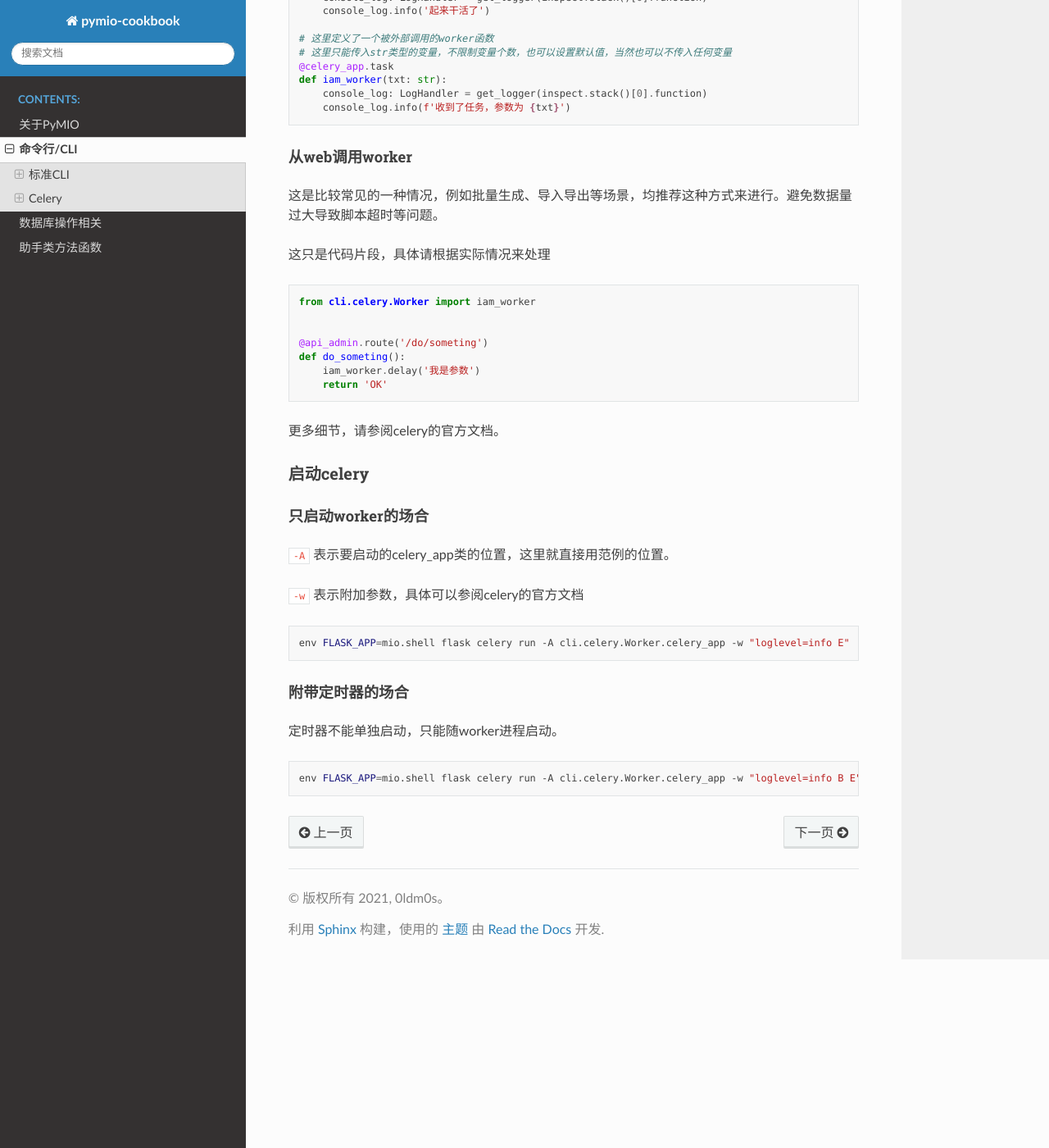
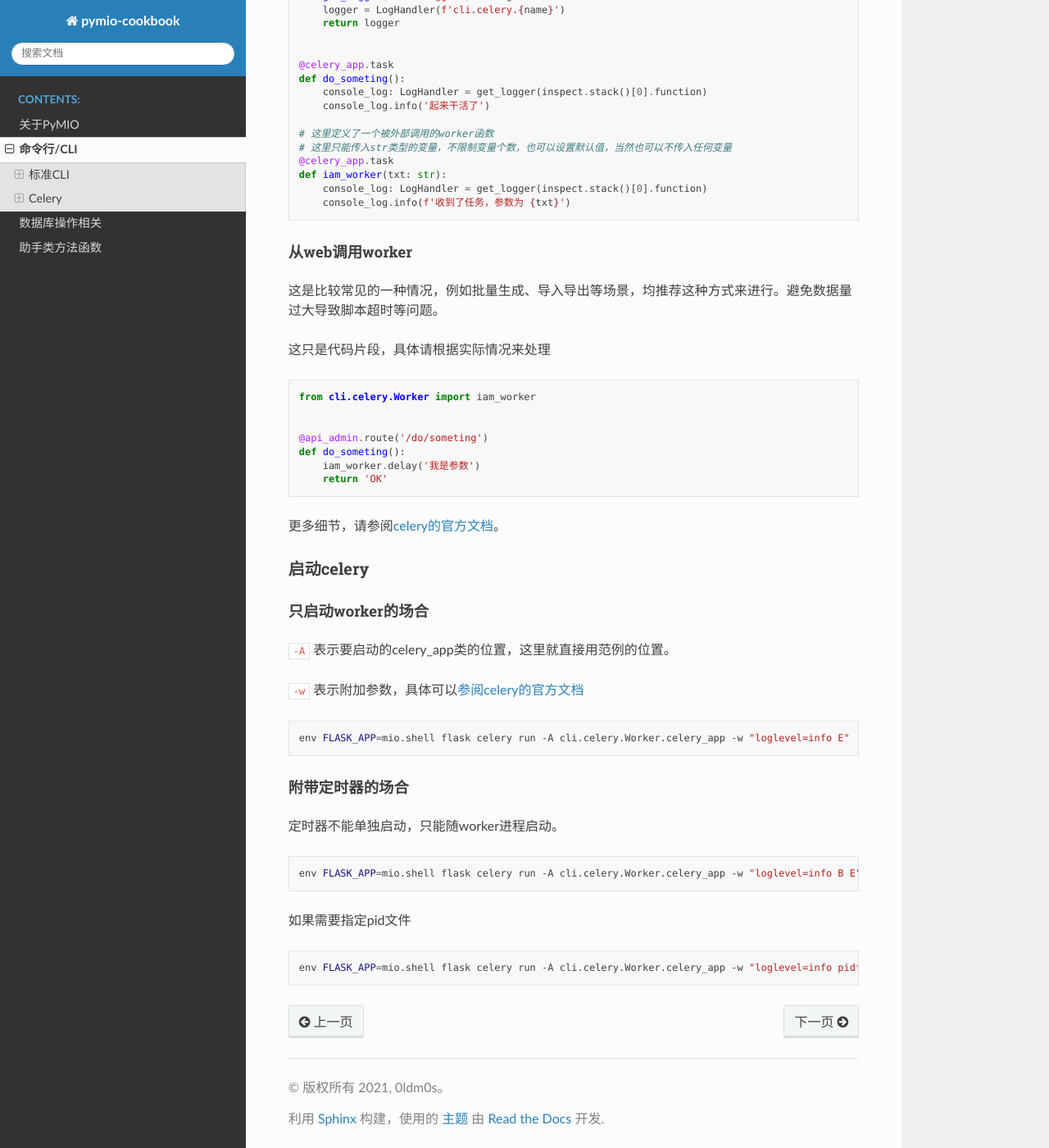
Before and after one commit to 0ldm0s/pymio-book, a Sphinx documentation site: the page built from source/zh-cn/cli.md, in a window 1280 px wide and 1400 px high, scrolled down 2287 px. Shown: the whole window at 82% size. Built offline with Sphinx 7.4.7 and the Read the Docs theme 2.0.0, drawn with Linux system fonts in a browser that asks for light colours; some of the changed text lies outside the part shown.

Commit message:
更新至pymio 1.5.18

````diff
--- a/source/conf.py
+++ b/source/conf.py
@@ -30,7 +30,7 @@ copyright = '2021, 0ldm0s'
 author = '0ldm0s'
 
 # The full version, including alpha/beta/rc tags
-release = '1.5.17'
+release = '1.5.18'
 
 
 # -- General configuration ---------------------------------------------------
--- a/source/zh-cn/cli.md
+++ b/source/zh-cn/cli.md
@@ -45,6 +45,12 @@ print(kwargs)
 
 ```shell
 env FLASK_APP=mio.shell flask cli exe -cls=cli.WorkMan.Daemon.hello -arg="key1=hello||key2=world"
+```
+
+如果需要指定pid文件路径，可以使用`-pid`参数来指定。例如
+
+```shell
+env FLASK_APP=mio.shell flask cli exe -cls=cli.WorkMan.Daemon.hello -arg="key1=hello||key2=world" -pid=cli.pid
 ```
 
 正常执行的话，应该会看到类似的内容
@@ -124,7 +130,7 @@ def do_someting():
     return 'OK'
 ```
 
-更多细节，请参阅celery的官方文档。
+更多细节，请参阅[celery的官方文档](https://docs.celeryproject.org/en/stable/userguide/daemonizing.html)。
 
 ### 启动celery
 
@@ -132,7 +138,7 @@ def do_someting():
 
 `-A` 表示要启动的celery_app类的位置，这里就直接用范例的位置。
 
-`-w` 表示附加参数，具体可以参阅celery的官方文档
+`-w` 表示附加参数，具体可以[参阅celery的官方文档](https://docs.celeryproject.org/en/stable/userguide/daemonizing.html)
 
 ```shell
 env FLASK_APP=mio.shell flask celery run -A cli.celery.Worker.celery_app -w "loglevel=info E"
@@ -145,3 +151,9 @@ env FLASK_APP=mio.shell flask celery run -A cli.celery.Worker.celery_app -w "log
 ```shell
 env FLASK_APP=mio.shell flask celery run -A cli.celery.Worker.celery_app -w "loglevel=info B E"
 ```
+
+如果需要指定pid文件
+
+```shell
+env FLASK_APP=mio.shell flask celery run -A cli.celery.Worker.celery_app -w "loglevel=info pidfile=celery.pid B E"
+```
````
